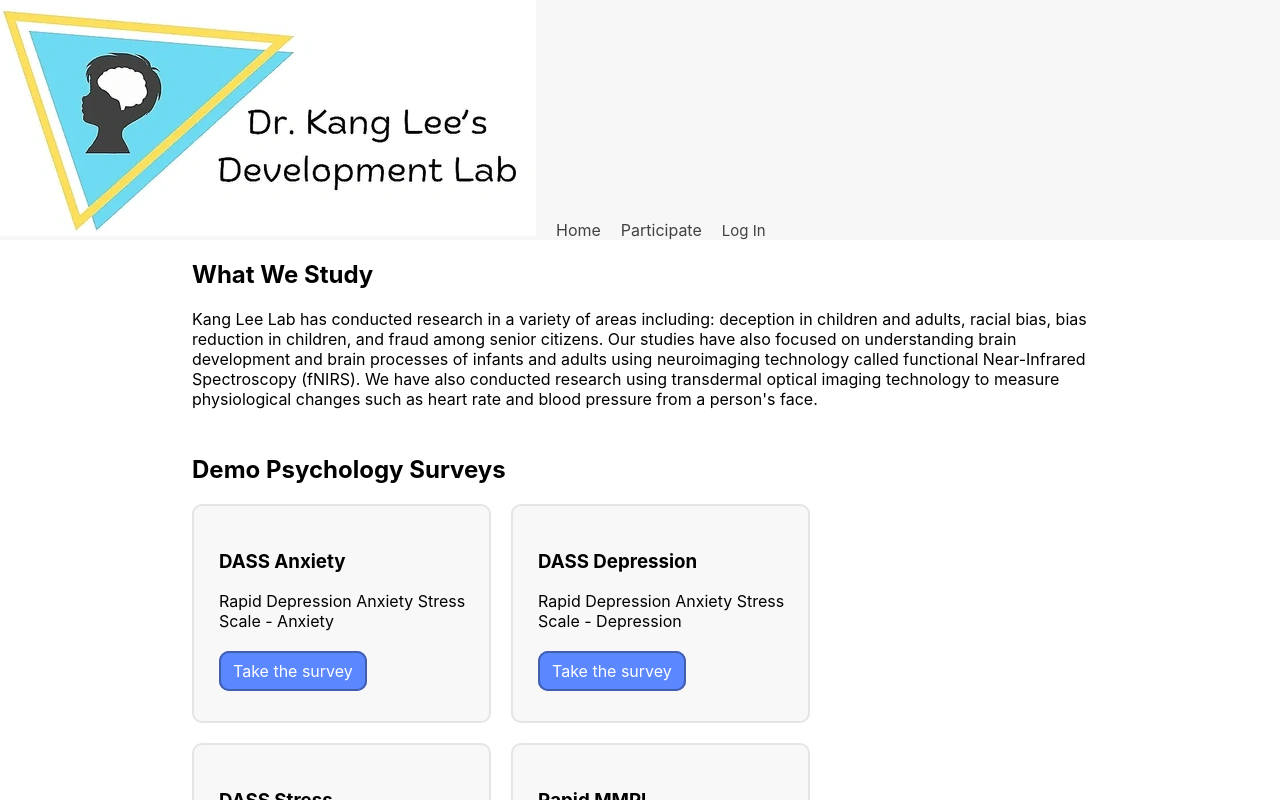
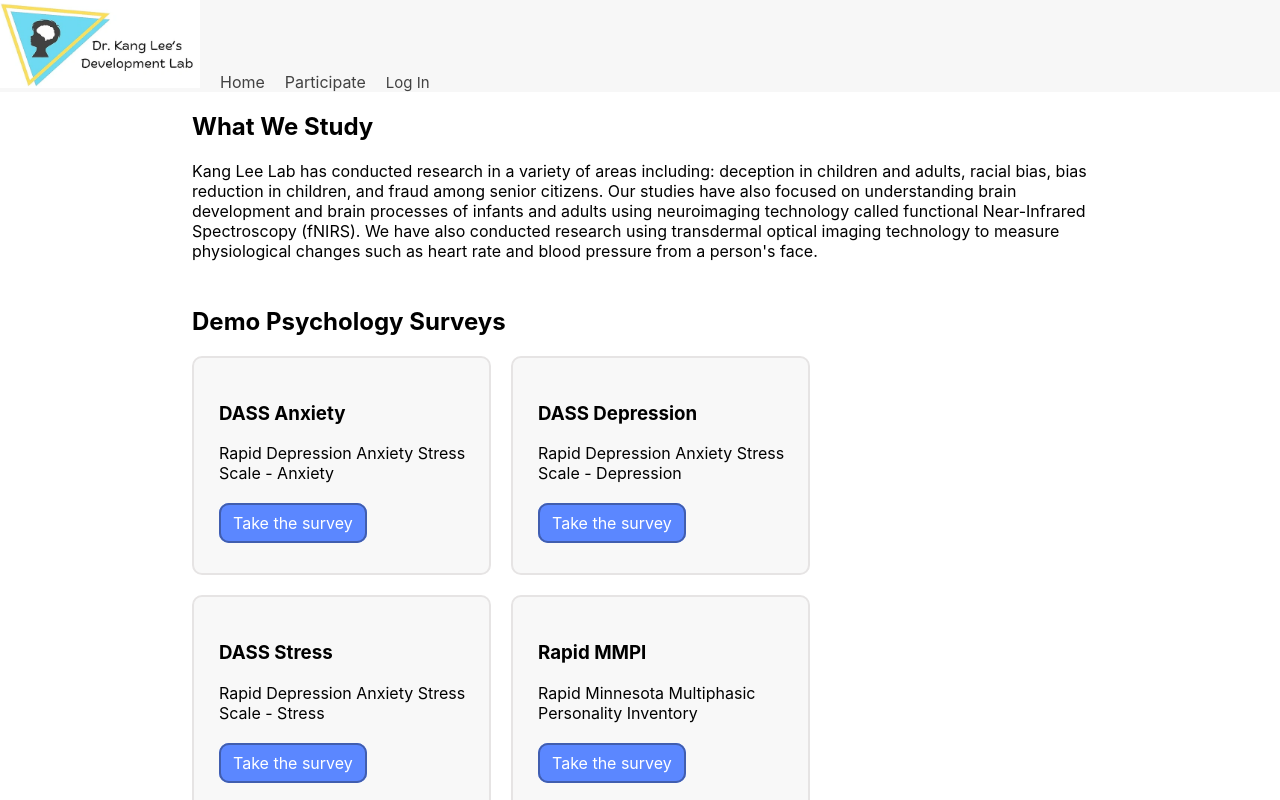
Before and after one commit to kang-lee-lab/lab-surveys-frontend, a React (Create React App) app: page / in a window 1280 px wide. Shown: the top 800 px of the page. Built offline with nearby package versions, Linux system fonts and the light colour scheme.

Commit message:
logo size

```diff
--- a/src/components/Header/Header.css
+++ b/src/components/Header/Header.css
@@ -26,6 +26,6 @@
     color: #424242;
 }
 
-.header>img {
-    width: 100px;
+.logo {
+    width: 200px;
 }
--- a/src/components/Header/Header.jsx
+++ b/src/components/Header/Header.jsx
@@ -14,7 +14,7 @@ function Header() {
         target="_blank"
         rel="noopener noreferrer"
       >
-          <img src={logo} />
+          <img className="logo" src={logo} />
       </a>
       <Link to={"/"}>Home</Link>
       <Link to={"/participate"}>Participate</Link>
```
